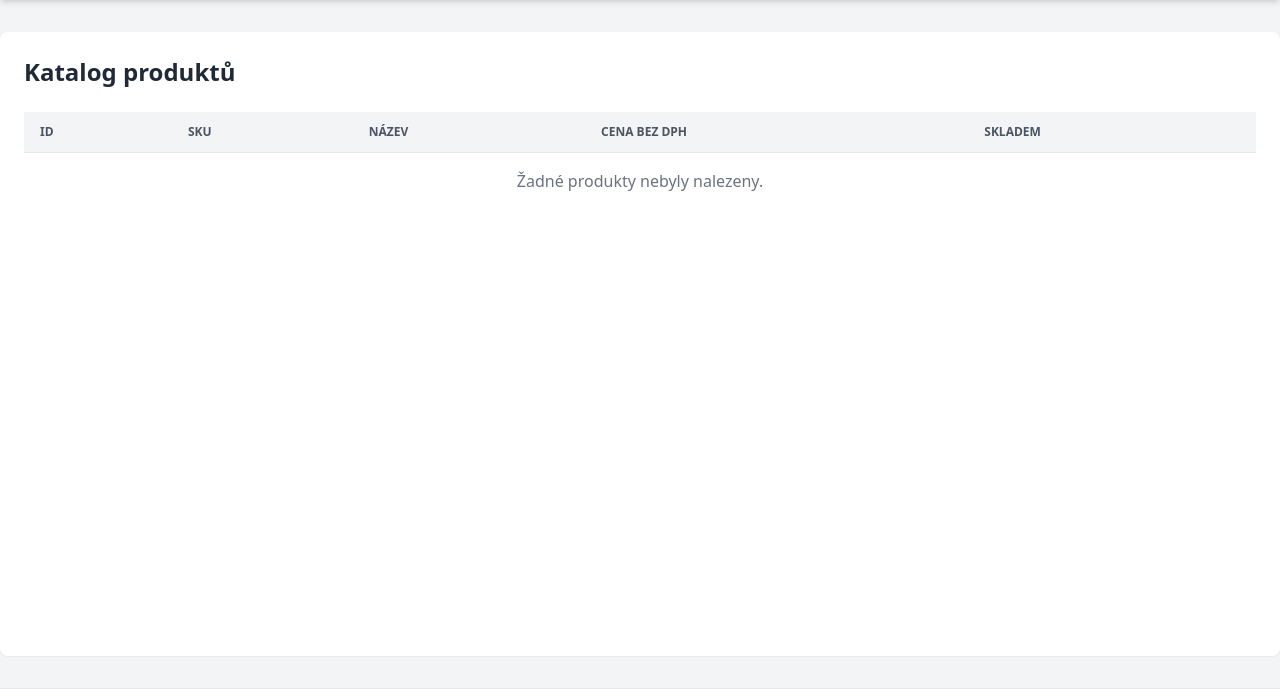
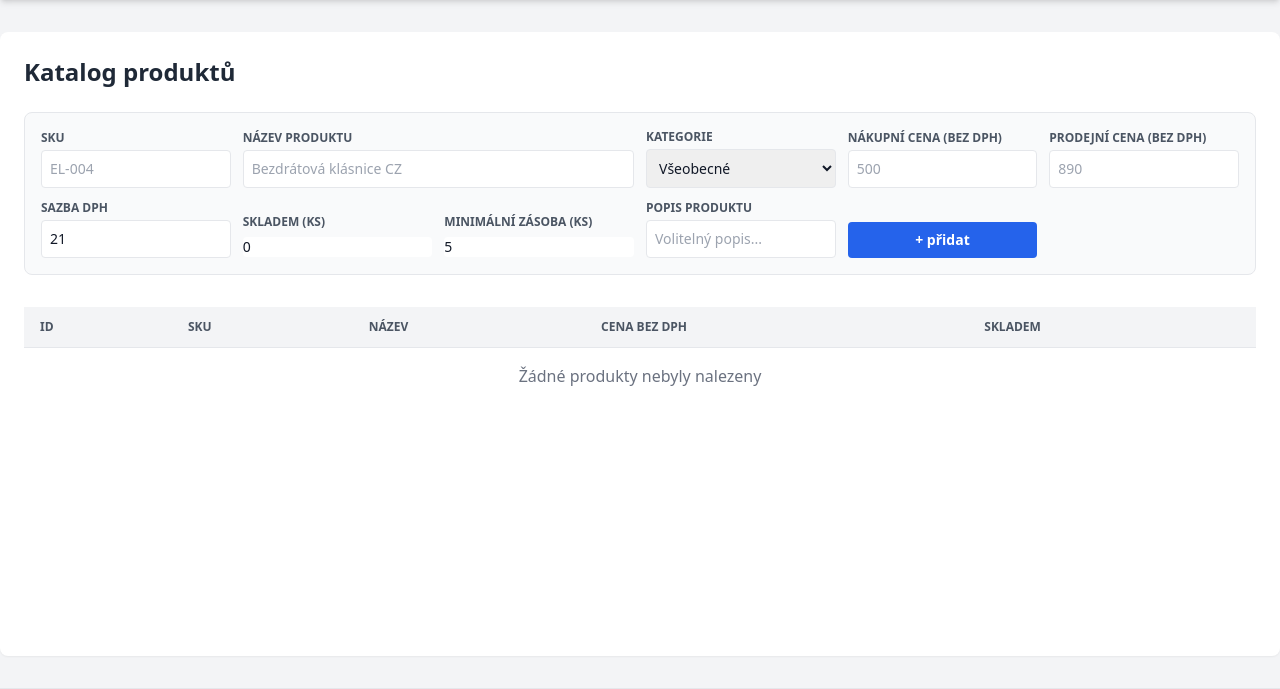
Before and after one commit to ProfiSentinel/full-erp-example, a FastAPI app: page /products-ui in a window 1280 px wide. Shown: the part 60-749 px from the top of the page. Run offline with FastAPI, Linux system fonts and the light colour scheme; some libraries are stand-ins or nearby versions.

Commit message:
přidán endpoint post pro přidání produktu, upravená products.html pro přidání nového produktu, přidána šablona produt_row.html

```diff
--- a/app/main.py
+++ b/app/main.py
@@ -1,5 +1,5 @@
 from typing import List
-from fastapi import FastAPI, Depends, HTTPException, status, Request
+from fastapi import FastAPI, Depends, HTTPException, status, Request, Form
 from fastapi.responses import HTMLResponse
 from fastapi.templating import Jinja2Templates
 from sqlalchemy.orm import Session
@@ -21,10 +21,11 @@ templates = Jinja2Templates(directory="app/templates")
 def products_ui(request: Request, db: Session = Depends(get_db)):
     """Rendering the products overview page"""
     products = db.query(models.Product).all()
+    categories = db.query(models.Category).all()
     return templates.TemplateResponse(
         request = request,
         name = "products.html",
-        context = {"products": products}
+        context = {"products": products, "categories": categories}
     )
 
 
@@ -66,3 +67,48 @@ def create_product(product: schemas.ProductCreate, db: Session = Depends(get_db)
     db.commit()
     db.refresh(new_product)
     return new_product
+
+
+# POST endpoint for HTMX form
+@app.post("/products-ui", response_class=HTMLResponse, include_in_schema=False)
+def create_product_ui(
+    request:Request,
+    sku: str = Form(...),
+    name: str = Form(...),
+    category_id: int = Form(...),
+    purchase_price: float = Form(...),
+    selling_price: float = Form(...),
+    vat_rate: float = Form(21.0),
+    current_stock: int = Form(0),
+    min_stock_level: int = Form(5),
+    description: str | None = Form(None),
+    db: Session = Depends(get_db)
+):
+    """HTMX form processing: creates a product and returns only its HTML row"""
+    #check duplicity
+    db_product = db.query(models.Product).filter(models.Product.sku == sku).first()
+    if db_product:
+        raise HTTPException(status_code=400, detail="SKU již existuje.")
+
+    new_product = models.Product(
+        sku = sku,
+        name = name,
+        description = description,
+        category_id = category_id,
+        purchase_price = purchase_price,
+        selling_price = selling_price,
+        vat_rate = vat_rate,
+        current_stock = current_stock,
+        min_stock_level = min_stock_level
+    )
+
+    db.add(new_product)
+    db.commit()
+    db.refresh(new_product)
+
+    # We will return only a partial template (a single <tr> row)
+    return templates.TemplateResponse(
+        request = request,
+        name = "partials/product_row.html",
+        context = {"product": new_product}
+    )
--- a/app/templates/products.html
+++ b/app/templates/products.html
@@ -1,14 +1,78 @@
 {% extends "base.html" %}
 
-{%block title %} Katalog produktů | ERP {% endblock %}
+{% block title %}Katalog produktů | ERP{% endblock %}
 
 {% block content %}
 <div class="flex justify-between items-center mb-6">
     <h2 class="text-2xl font-bold text-gray-800">Katalog produktů</h2>
 </div>
 
-<!--table of products-->
-<div class="overflow-x-auto">
+<!-- HTMX form for adding products -->
+ <form hx-post="/products-ui"
+    hx-target="#products-table-body"
+    hx-swap="beforeend"
+    hx-on::after-request="this.reset()"
+    class="mb-8 p-4 bg-gray-50 rounded-lg border border-gray-200 grid grid-cols-1 md:grid-cols-6 gap-3 items-end">
+
+    <div>
+        <label class="block text-xs font-semibold text-gray-600 uppercase mb-1">SKU</label>
+        <input type="text" name="sku" required class="w-full p-2 border rounded text-sm focus:ring-2 focus:ring-blue-500 outline-none" placeholder="EL-004">
+    </div>
+
+    <div class="md:col-span-2">
+        <label class="block text-xs font-semibold text-gray-600 uppercase mb-1">Název produktu</label>
+        <input type="text" name="name" required class="w-full p-2 border rounded text-sm focus:ring-2 focus:ring-blue-500 outline-none" placeholder="Bezdrátová klásnice CZ">
+    </div>
+
+    <div>
+        <label class="block text-xs font-semibold text-gray-600 uppercase mb-1">Kategorie</label>
+        <select name="category_id" required class="w-full p-2 border rounded text-sm focus:ring-2 focus:ring-blue-500 outline-none bg:white">
+            {% for cat in categories %}
+                <option value="{{ cat.id }}">{{ cat.name }}</option>
+                {% else %}
+                    <option value="1">Všeobecné</option>
+                {% endfor %}
+        </select>
+    </div>
+
+    <div>
+        <label class="block text-xs font-semibold text-gray-600 uppercase mb-1">Nákupní cena (Bez DPH)</label>
+        <input type="number" step="0.01" name="purchase_price" required class="w-full p-2 border rounded text-sm focus:ring-2 focus:ring-blue-500 outline-none" placeholder="500">
+    </div>
+
+    <div>
+        <label class="block text-xs font-semibold text-gray-600 uppercase mb-1">Prodejní cena (Bez DPH)</label>
+        <input type="number" step="0.01" name="selling_price" required class="w-full p-2 border rounded text-sm focus:ring-2 focus:ring-blue-500 outline-none" placeholder="890">
+    </div>
+
+    <div>
+        <label class="block text-xs font-semibold text-gray-600 uppercase mb-1">Sazba DPH</label>
+        <input type="number" step="0.01" name="vat_rate" value="21" required class="w-full p-2 border rounded text-sm focus:ring-2 focus:ring-bluw-500 outline-none">
+    </div>
+
+    <div>
+        <label class="block text-xs font-semibold text-gray-600 uppercase mb-1">Skladem (ks)</label>
+        <input type="number" name="current_stock" value="0" required class="w-full rounded text-sm focus:ring-2 focus:ring-blue-500 outline-none">
+    </div>
+
+    <div>
+        <label class="block text-xs font-semibold text-gray-600 uppercase mb-1">Minimální zásoba (ks)</label>
+        <input type="number" name="min_stock_level" value="5" required class="w-full rounded text-sm focus:ring-2 focus:ring-blue-500 outline-none">
+    </div>
+
+    <div>
+        <label class="block text-xs font-semibold text-gray-600 uppercase mb-1">Popis produktu</label>
+        <input type="text" name="description" class="w-full p-2 border rounded text-sm focus:ring-2 focus:ring-blue-500 outline-none" placeholder="Volitelný popis...">
+    </div>
+
+
+    <button type="submit" class="bg-blue-600 hover:bg-blue-700 text-white font-semibold py-2 px-4 rounded text-sm transition">
+        + přidat
+    </button>
+</form>
+
+<!-- Table of products -->
+ <div class="overflow-x-auto">
     <table class="w-full text-left border-collapse">
         <thead>
             <tr class="bg-gray-100 border-b border-gray-200 text-gray-600 uppercase text-xs">
@@ -19,25 +83,15 @@
                 <th class="py-3 px-4">Skladem</th>
             </tr>
         </thead>
-        <tbody class="divide-y divide-gray-200">
+        <tbody id="products-table-body" class="divide-y divide-gray-200">
             {% for product in products %}
-            <tr class="hover:bg-gray-50">
-                <td class="py-3 px-4 text-sm font-medium text-gray-900">{{ product.id }}</td>
-                <td class="py-3 px-4 text-sm text-gray-500 font-mono">{{product.sku}}</td>
-                <td class="py-3 px-4 text-sm font-semibold text-blue-600">{{product.name}}</td>
-                <td class="py-3 px-4 text-sm text-gray-700">{{ "%.2f"|format(product.selling_price) }} Kč</td>
-                <td class="py-3 px-4 text-sm">
-                    <span class="px-2 py-1 text-xs font-semibold rounded-full {% if product.current_stock > 0 %}bg-green-100 text-green-800{% else %}bg-red-100 text-red-800{% endif %}">
-                        {{ product.current_stock }} ks
-                    </span>
-                </td>
-            </tr>
+                {% include "partials/product_row.html" %}
             {% else %}
             <tr>
-                <td colspan="5" class="py-4 text-center text-gray-500">Žadné produkty nebyly nalezeny.</td>
+                <td colspan="5" class="py-4 text-center text-gray-500">Žádné produkty nebyly nalezeny</td>
             </tr>
             {% endfor %}
         </tbody>
     </table>
-</div>
-{% endblock %}
+ </div>
+ {% endblock %}
```
Also changed, not shown: app/templates/partials/product_row.html (added, +17 -0 lines).
